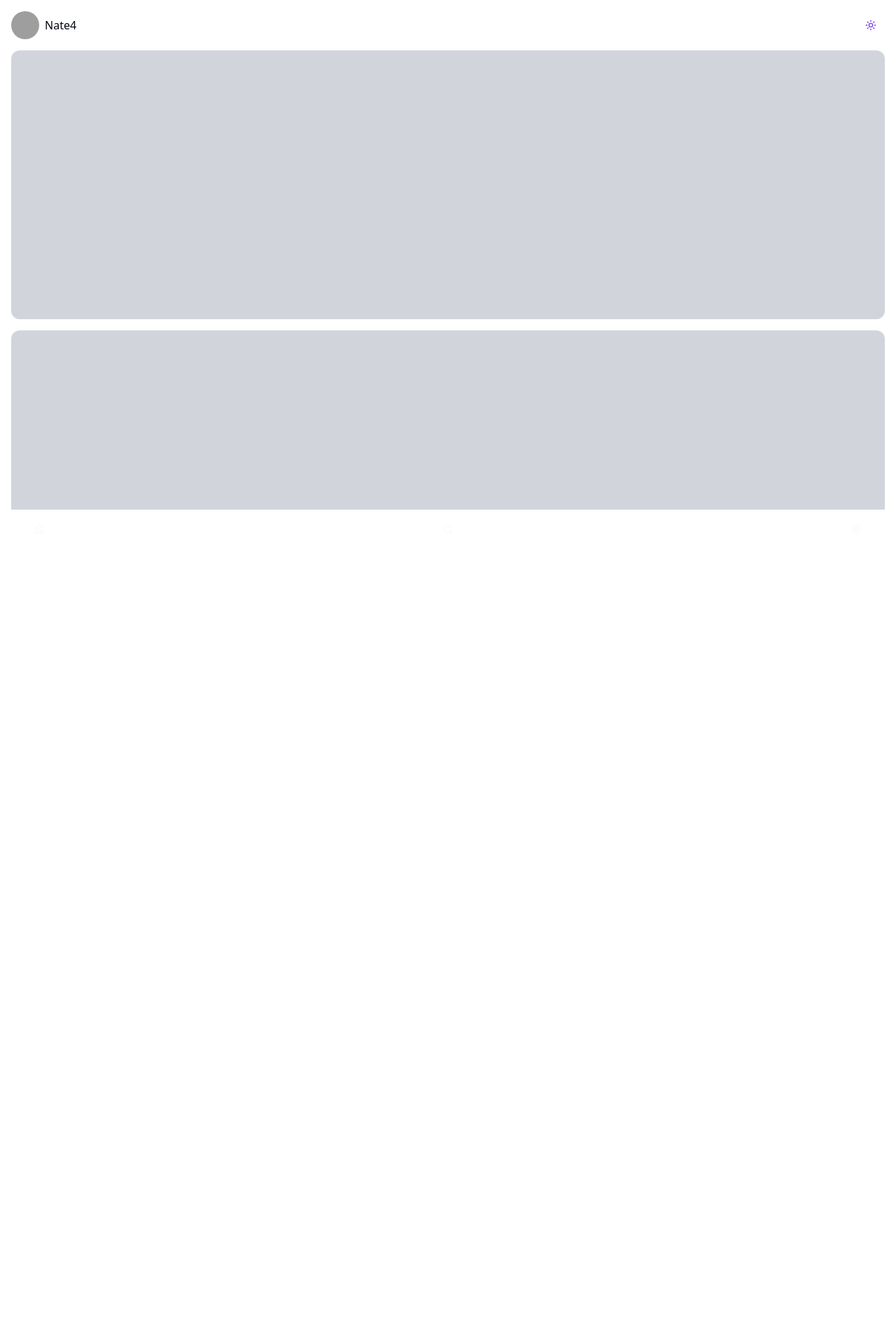
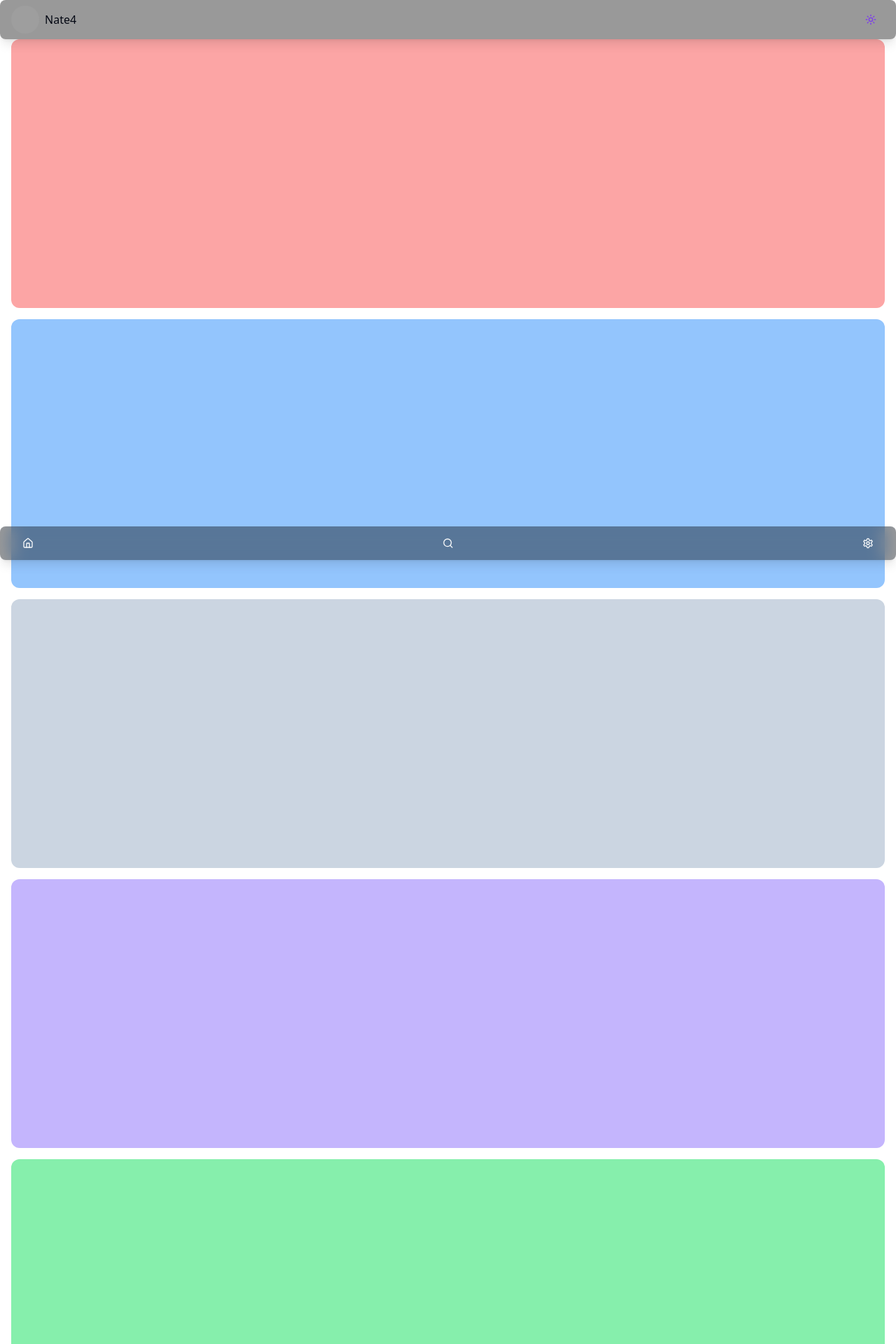
Before and after one commit to Maetzu4/buildnotes-app, a Next.js app: page / in a window 1280 px wide. Shown: the top 1920 px of the page at 70% size. Before the commit the page ends 800 px from the top, so only its background shows below. Built offline with nearby package versions, Linux system fonts and the light colour scheme; grey boxes are pictures that could not be loaded.

Commit message:
organizacion de la vista mobile, y blur

```diff
--- a/src/components/homeMobile.tsx
+++ b/src/components/homeMobile.tsx
@@ -1,28 +1,22 @@
 import { Profile } from "@/components/profile";
 import { MobileOptions } from "./mobileOptions";
+import { MobileContent } from "./mobileContent";
 
 export default function HomeMobile() {
   return (
-    <div className="w-screen h-screen flex flex-col p-4">
+    <div className="w-screen h-screen flex flex-col">
       {/* Componente Profile fijo en la parte superior */}
-      <div className="sticky top-0 z-10">
+      <div className="fixed top-0 left-0 w-full bg-black bg-opacity-40 backdrop-blur-md shadow-lg z-10 px-4 pt-2 rounded-sm">
         <Profile Toggle={true} />
       </div>
 
       {/* Contenido en medio */}
-      <div className="pt-2 flex-1 overflow-y-auto">
-        <div className="h-96 bg-gray-300 rounded-lg p-4 mb-4"></div>
-        <div className="h-96 bg-gray-300 rounded-lg p-4 mb-4"></div>
-        <div className="h-96 bg-gray-300 rounded-lg p-4 mb-4"></div>
-        <div className="h-96 bg-gray-300 rounded-lg p-4 mb-4"></div>
-        <div className="h-96 bg-gray-300 rounded-lg p-4 mb-4"></div>
-        <div className="h-96 bg-gray-300 rounded-lg p-4 mb-4"></div>
-        <div className="h-96 bg-gray-300 rounded-lg p-4 mb-4"></div>
-        <div className="h-96 bg-gray-300 rounded-lg p-4 mb-4"></div>
-        <div className="h-96 bg-gray-300 rounded-lg p-4 mb-4"></div>
+      <div className="pb-10 pt-14 flex-1 px-4">
+        <MobileContent />
       </div>
+
       {/* Botones fijos en la parte inferior */}
-      <div className="sticky bottom-0 px-4 py-2 z-20">
+      <div className="fixed bottom-0 left-0 w-full bg-black bg-opacity-40 backdrop-blur-md shadow-lg z-10 px-4 py-1 rounded-sm">
         <MobileOptions />
       </div>
     </div>
--- /dev/null
+++ b/src/components/mobileContent.tsx
@@ -0,0 +1,55 @@
+import React from "react";
+
+export const MobileContent = () => {
+  return (
+    <div>
+      {/* <div className="flex-1 overflow-auto">
+        <div className=" p-4">
+          <h1>Contenido en el medio</h1>
+          <p>
+            Lorem ipsum dolor sit amet, consectetur adipiscing elit. Phasellus
+            luctus magna in bibendum varius. Vivamus ac odio et ipsum vehicula
+            luctus nec id neque. Fusce gravida odio sit amet felis luctus
+            tincidunt.
+          </p>
+        </div>
+        <div className=" p-4">
+          <h1>Más contenido</h1>
+          <p>
+            Lorem ipsum dolor sit amet, consectetur adipiscing elit. Phasellus
+            luctus magna in bibendum varius. Vivamus ac odio et ipsum vehicula
+            luctus nec id neque. Fusce gravida odio sit amet felis luctus
+            tincidunt.
+          </p>
+        </div>
+        <div className=" p-4">
+          <h1>Más contenido</h1>
+          <p>
+            Lorem ipsum dolor sit amet, consectetur adipiscing elit. Phasellus
+            luctus magna in bibendum varius. Vivamus ac odio et ipsum vehicula
+            luctus nec id neque. Fusce gravida odio sit amet felis luctus
+            tincidunt.
+          </p>
+        </div>
+        <div className=" p-4">
+          <h1>Más contenido</h1>
+          <p>
+            Lorem ipsum dolor sit amet, consectetur adipiscing elit. Phasellus
+            luctus magna in bibendum varius. Vivamus ac odio et ipsum vehicula
+            luctus nec id neque. Fusce gravida odio sit amet felis luctus
+            tincidunt.
+          </p>
+        </div>
+      </div> */}
+      <div className="h-96 bg-red-300 rounded-lg p-4 mb-4"></div>
+      <div className="h-96 bg-blue-300 rounded-lg p-4 mb-4"></div>
+      <div className="h-96 bg-slate-300 rounded-lg p-4 mb-4"></div>
+      <div className="h-96 bg-violet-300 rounded-lg p-4 mb-4"></div>
+      <div className="h-96 bg-green-300 rounded-lg p-4 mb-4"></div>
+      <div className="h-96 bg-yellow-300 rounded-lg p-4 mb-4"></div>
+      <div className="h-96 bg-red-300 rounded-lg p-4 mb-4"></div>
+      <div className="h-96 bg-emerald-300 rounded-lg p-4 mb-4"></div>
+      <div className="h-96 bg-yellow-300 rounded-lg p-4 mb-4"></div>
+    </div>
+  );
+};
```
